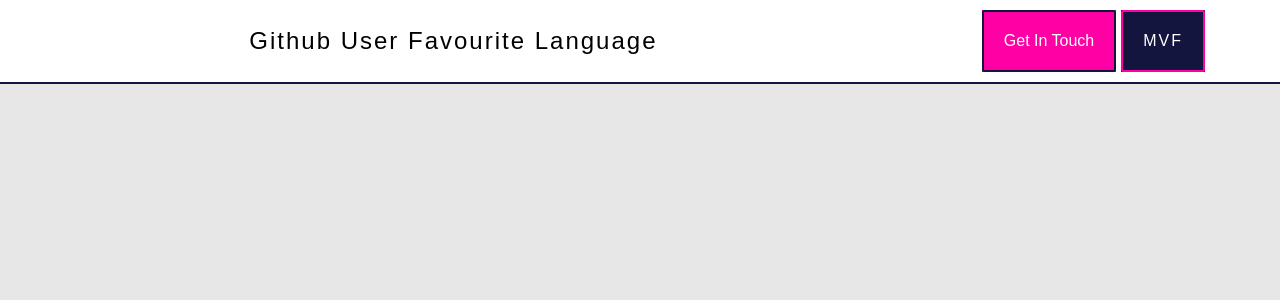
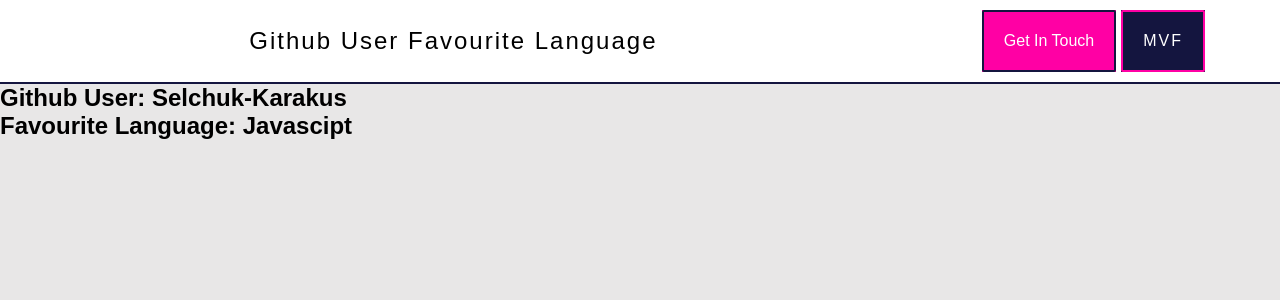
Before and after one commit to Selchuk-Karakus/github-user-favourite-language, a React (Create React App) app: page / in a window 1280 px wide. Shown: the top 300 px of the page. Built offline with nearby package versions, Linux system fonts and the light colour scheme.

Commit message:
Add githubUser component and initial content

```diff
--- a/src/App.js
+++ b/src/App.js
@@ -1,9 +1,9 @@
-import './App.css';
+import "./App.css";
 
 const Header = () => {
   return (
     <header>
-      <div  className="header-container">
+      <div className="header-container">
         <h1>Github User Favourite Language </h1>
         <ul className="contacts">
           <li className="contact-dev">
@@ -18,12 +18,28 @@ const Header = () => {
       </div>
     </header>
   );
-}
+};
+
+const GitHubUser = () => {
+  return (
+    <div className="user">
+      <h2 className="user-name">
+        <span>Github User: </span>
+        Selchuk-Karakus
+      </h2>
+      <h2 className="user-language">
+        <span> Favourite Language: </span>
+        Javascipt
+      </h2>
+    </div>
+  );
+};
 
 function App() {
   return (
     <div className="App">
-     <Header/>
+      <Header />
+      <GitHubUser />
     </div>
   );
 }
```
